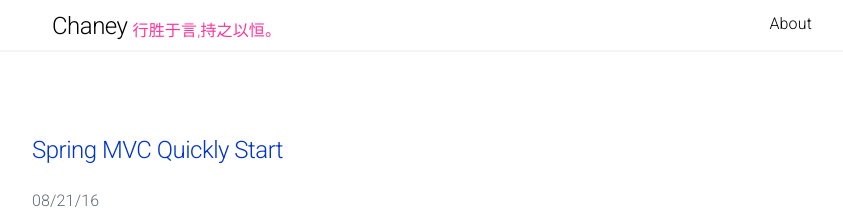
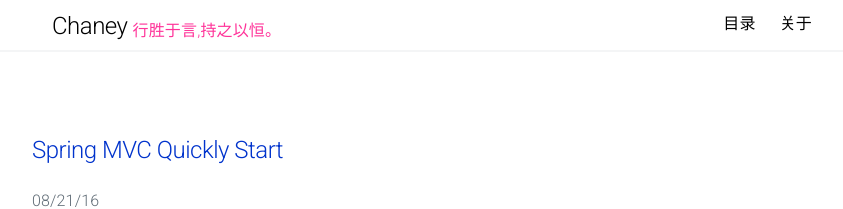
Before and after one commit to BJChaney/BJChaney.github.io, a Jekyll site: the page built from index.html, in a window 1280 px wide. Shown: the top 209 px of the page, without its empty margins (208-1051 px from the left). Built offline with Jekyll 4.4.1, drawn with Linux system fonts in a browser that asks for light colours.

Commit message:
update: “

```diff
--- a/_config.yml
+++ b/_config.yml
@@ -10,7 +10,7 @@ title: Chaney
 email: justfy.hi@gmail.com
 description: > # this means to ignore newlines until "baseurl:"
   Coder in Beijing , Java developer
-baseurl: "https://bjchaney.com" # the subpath of your site, e.g. /blog
+# baseurl: "https://bjchaney.com" # the subpath of your site, e.g. /blog
 url: "https://BJChaney.github.io" # the base hostname & protocol for your site
 github_username:  BJChaney
 motto: "行胜于言,持之以恒。"
--- a/_includes/header.html
+++ b/_includes/header.html
@@ -1,7 +1,7 @@
 <nav class="navigation">
   <section class="container">
 
-    <a class="navigation-title" href="{{ site.baseurl }}">
+    <a class="navigation-title" href="{{ site.baseurl }}/">
       <!-- <img class="img" src="img/logo.svg" height="30" alt="Milligram" title="Milligram"> -->
       <h1 class="title">{{ site.title }}</h1>
       <span id="motto">{{ site.motto }}</span>
@@ -9,7 +9,10 @@
 
     <ul class="navigation-list float-right">
       <li class="navigation-item">
-        <a class="navigation-link" href="{{ site.baseurl }}/about" data-popover>About</a>
+        <a class="navigation-link" href="{{ site.baseurl }}/catalogue" data-popover>目录</a>
+      </li>
+      <li class="navigation-item">
+        <a class="navigation-link" href="{{ site.baseurl }}/about" data-popover>关于</a>
       </li>
     </ul>
 
--- /dev/null
+++ b/_layouts/catalogue.html
@@ -0,0 +1,6 @@
+---
+layout: default
+---
+<div>
+	<h1>目录</h1>
+</div>
```
Also changed, not shown: about.md (+1 -1 lines).
